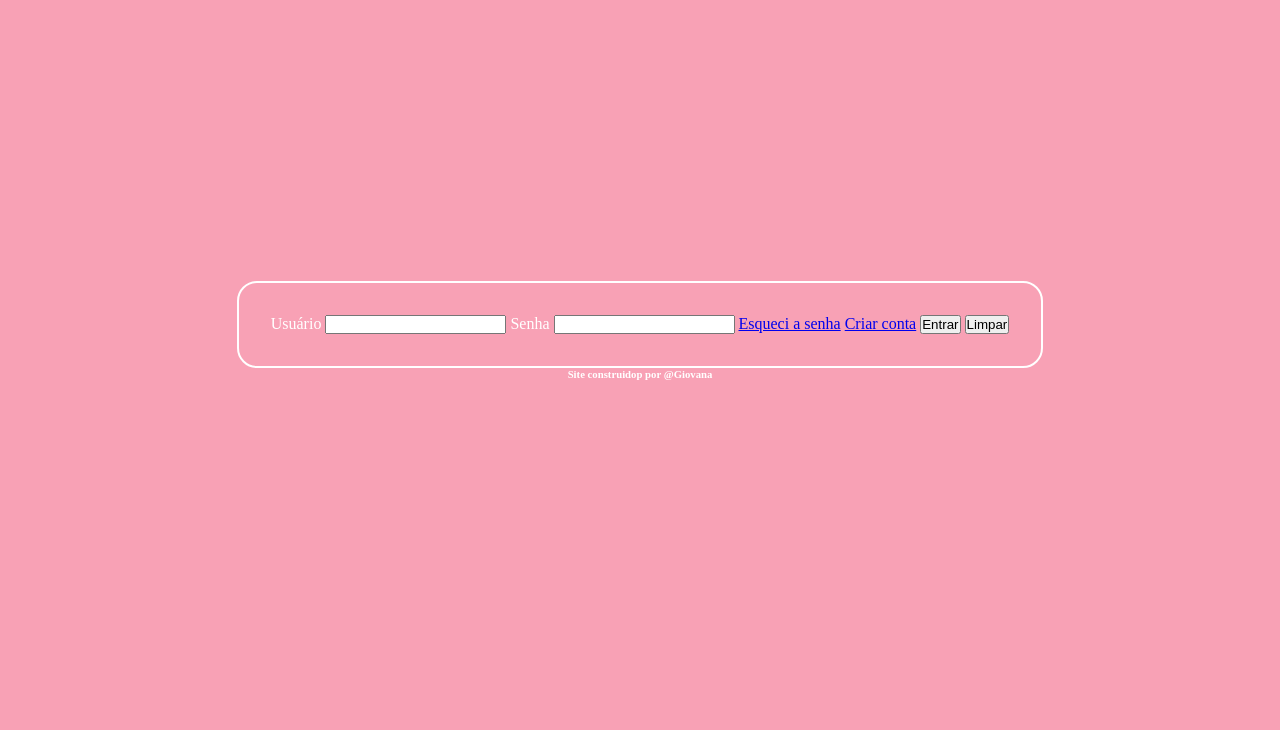
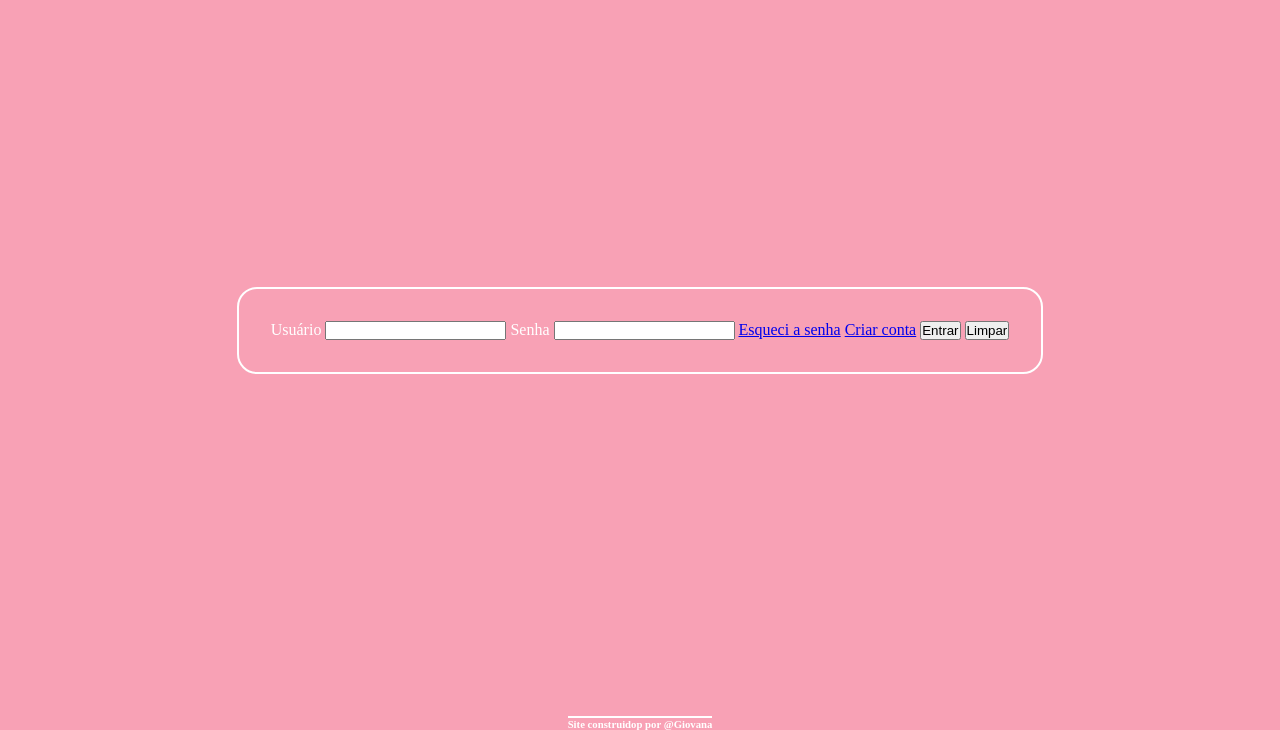
Before and after one commit to giovana-baanelli/formulariosHTML5, a plain HTML site: page index.html in a window 1280 px wide. Shown: the part 70-800 px from the top of the page. Drawn offline with Linux system fonts and the light colour scheme.

Commit message:
;;;;;;;;;;;;;;

```diff
--- a/css/style.css
+++ b/css/style.css
@@ -33,7 +33,7 @@ header{
 }
 main{
 display: flex;
-flex-direction: column;
+flex-direction: column !important;
 justify-content: center;
 align-items: center;
 border: 2px solid var(--text-color);
@@ -41,3 +41,13 @@ border-radius: 20px;
 padding: 2rem;
 
 }
+footer{
+bottom: 0;
+border-top: 2px solid var(--text-color);
+position: absolute;
+display: flex;
+justify-content: center;
+align-items: center;
+
+
+}
```
